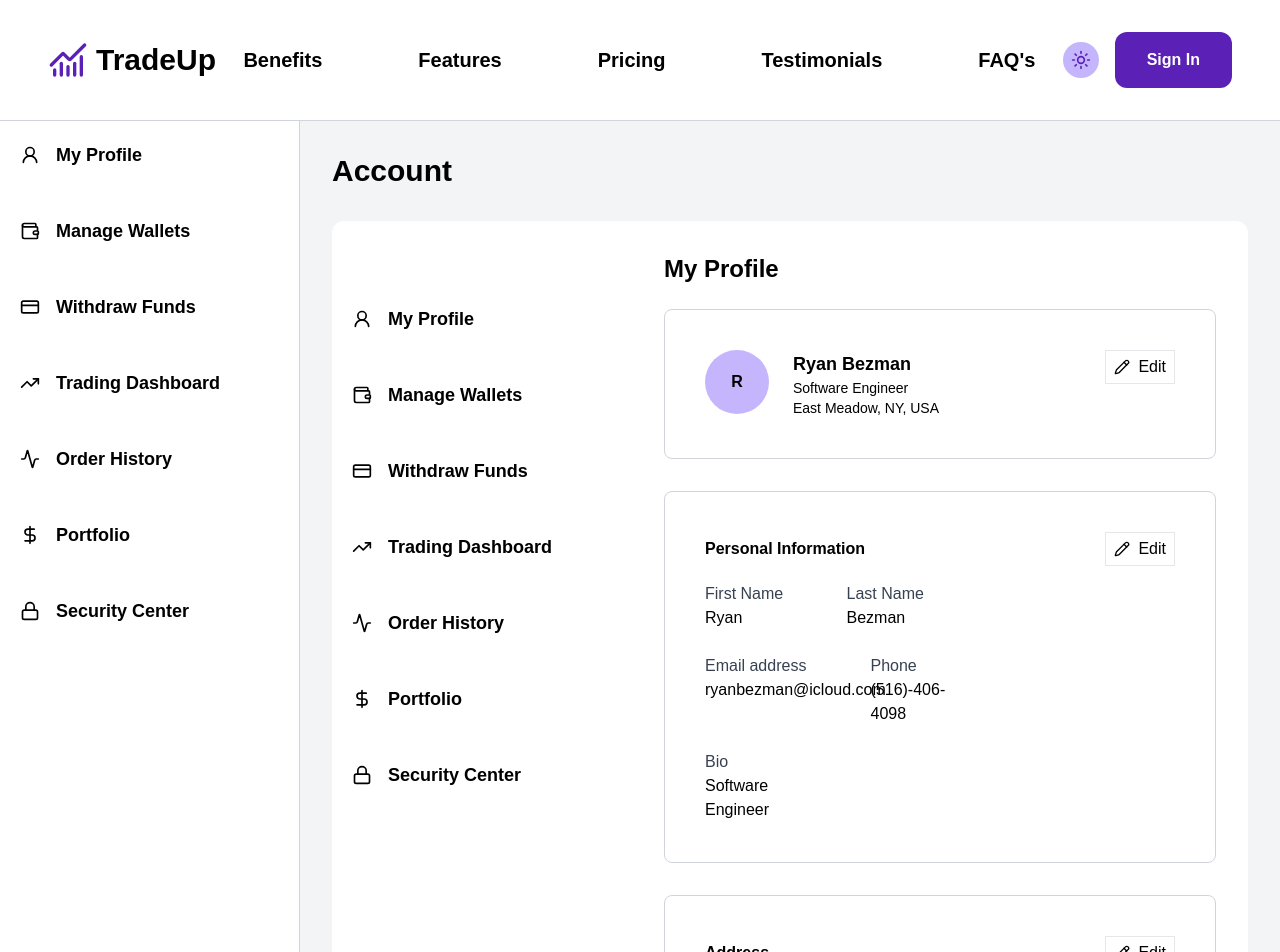
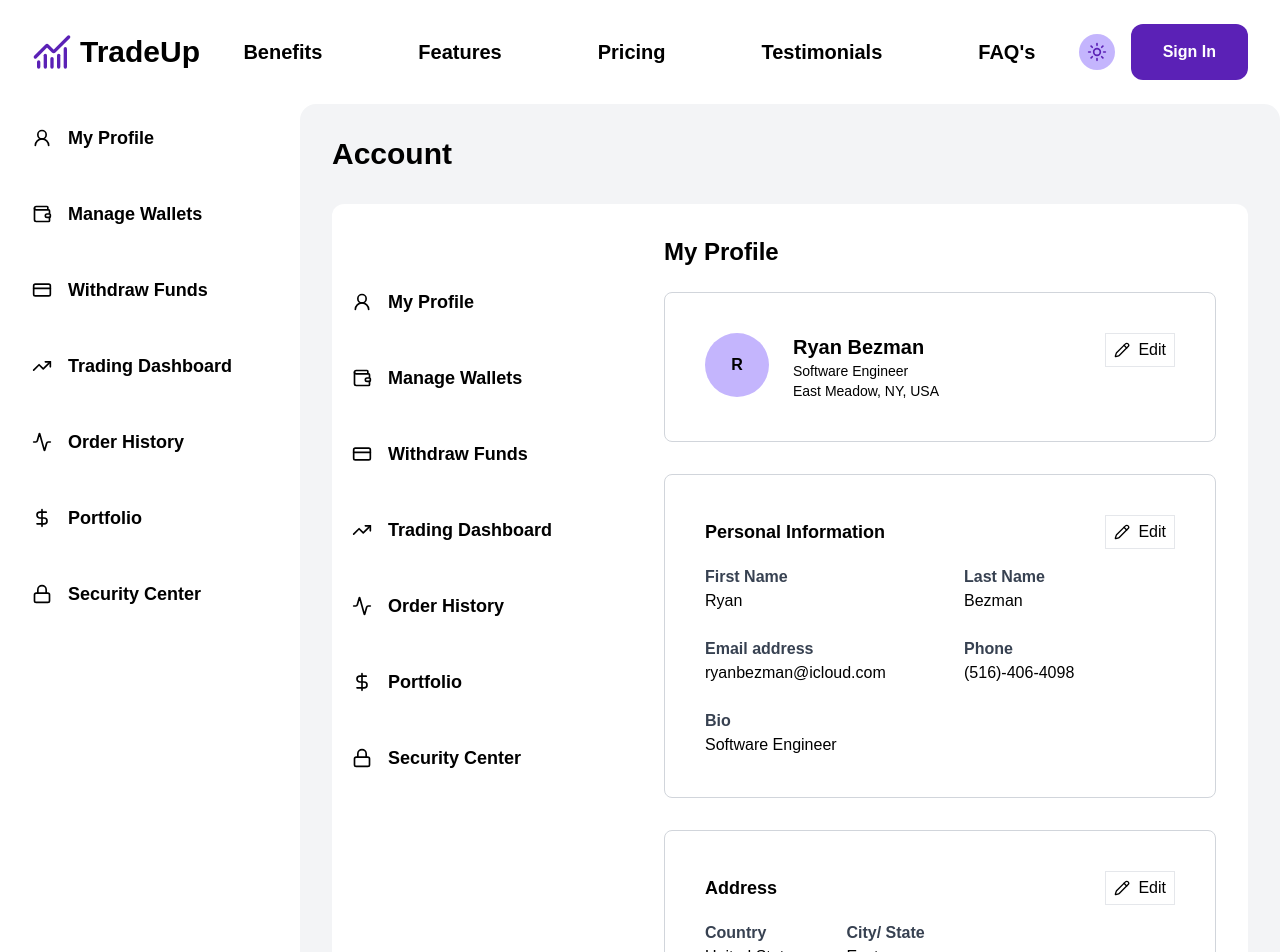
Before and after one commit to RyanBezman/TradeUp, a Next.js app: page /account in a window 1280 px wide. Shown: the top 952 px of the page. Built offline with nearby package versions, Linux system fonts and the light colour scheme.

Commit message:
removed borders from navbar and made the header shorter

```diff
--- a/src/app/Components/Home/hero.tsx
+++ b/src/app/Components/Home/hero.tsx
@@ -7,8 +7,8 @@ export function Hero() {
         <h1 className="text-7xl relative max-w-5xl text-center text-black dark:text-white font-semibold">
           Trade Smarter, Faster, and Securely with TradeUp
           <img
-            src="/Images/third.png"
-            className="absolute hidden -left-10 tablet:block top-80 h-[471px] w-[296px]"
+            src="/Images/wallahi.png"
+            className="absolute hidden -left-10 tablet:block top-80 h-[471px] w-[246px]"
             alt=""
           />
           <img
--- a/src/app/Components/Home/navbar.tsx
+++ b/src/app/Components/Home/navbar.tsx
@@ -7,7 +7,7 @@ const buttons = ["Benefits", "Features", "Pricing", "Testimonials", "FAQ's"];
 
 export function Navbar() {
   return (
-    <header className="flex w-full items-center border-b dark:border-gray-600 border-gray-300 justify-between px-12 py-8">
+    <header className="flex w-full items-center  dark:border-gray-600 border-gray-300 justify-between px-8 py-6">
       <div className="flex gap-2 items-center">
         <ChartNoAxesCombined
           className="h-10 w-10 cursor-pointer text-violet-800 dark:text-white hover:text-violet-600 dark:hover:text-gray-400
--- a/src/app/account/page.tsx
+++ b/src/app/account/page.tsx
@@ -26,18 +26,18 @@ export default function Account() {
     <div className="flex flex-col flex-1 min-h-screen">
       <Navbar />
       <div className="flex flex-1">
-        <div className="flex flex-col gap-2 min-w-[300px] border-r dark:border-gray-600 border-gray-300">
+        <div className="flex flex-col gap-2 min-w-[300px] ">
           {sideBarOptions.map((option) => (
             <div
               key={option.label}
-              className="dark:text-gray-400 text-black hover:dark:text-white hover:text-violet-600 font-semibold text-lg p-5 cursor-pointer flex items-center gap-4"
+              className="dark:text-gray-400 text-black hover:dark:text-white hover:text-violet-600 font-semibold text-lg p-5 px-8 cursor-pointer flex items-center gap-4"
             >
               <option.icon className="w-5 h-5" />
               {option.label}
             </div>
           ))}
         </div>
-        <div className="flex flex-col bg-gray-100 dark:bg-zinc-950 p-8 flex-1">
+        <div className="flex flex-col rounded-2xl bg-gray-100 dark:bg-zinc-950 p-8 flex-1">
           <h1 className="text-3xl font-bold dark:text-white text-black hover:dark:text-white hover:text-violet-600">
             Account
           </h1>
@@ -64,7 +64,7 @@ export default function Account() {
                       R
                     </button>
                     <div className="dark:text-gray-400 text-black">
-                      <h3 className="text-lg dark:text-white font-semibold">
+                      <h3 className="text-xl dark:text-white font-bold">
                         Ryan Bezman
                       </h3>
                       <p className="text-sm">Software Engineer</p>
@@ -78,7 +78,7 @@ export default function Account() {
                 </div>
                 <div className="w-full p-10 mt-8 flex flex-col justify-between border dark:border-gray-600 border-gray-300 rounded-lg">
                   <div className="flex justify-between flex-1 items-center">
-                    <h2 className="dark:text-gray-400 text-black font-semibold">
+                    <h2 className="dark:text-gray-400 text-lg text-black font-semibold">
                       Personal Information
                     </h2>
                     <button className="flex items-center h-8 px-2 py-4 gap-2 text-black hover:dark:text-white dark:text-gray-400 hover:text-violet-600 border">
@@ -86,16 +86,16 @@ export default function Account() {
                       <span>Edit</span>
                     </button>
                   </div>
-                  <div className="flex flex-col w-1/2">
+                  <div className="flex flex-col w-full min-[1611px]:w-1/2">
                     <div className="flex gap-12 flex-1 pt-4">
                       <div className="flex w-1/2 flex-col">
-                        <label className="text-gray-700 dark:text-gray-400">
+                        <label className="text-gray-700 font-semibold dark:text-gray-400">
                           First Name
                         </label>
                         <span className="text-black dark:text-white">Ryan</span>
                       </div>
                       <div className="flex flex-col w-1/2">
-                        <label className="text-gray-700 dark:text-gray-400">
+                        <label className="text-gray-700 font-semibold dark:text-gray-400">
                           Last Name
                         </label>
                         <span className="text-black dark:text-white">
@@ -105,7 +105,7 @@ export default function Account() {
                     </div>
                     <div className="flex gap-12 pt-6">
                       <div className="flex flex-col w-1/2">
-                        <label className="text-gray-700 dark:text-gray-400">
+                        <label className="text-gray-700  font-semibold dark:text-gray-400">
                           Email address
                         </label>
                         <span className="text-black dark:text-white">
@@ -113,7 +113,7 @@ export default function Account() {
                         </span>
                       </div>
                       <div className="flex flex-col w-1/2">
-                        <label className="text-gray-700 dark:text-gray-400">
+                        <label className="text-gray-700 font-semibold dark:text-gray-400">
                           Phone
                         </label>
                         <span className="text-black dark:text-white">
@@ -123,7 +123,7 @@ export default function Account() {
                     </div>
                     <div className="flex gap-12 pt-6">
                       <div className="flex flex-col w-1/2">
-                        <label className="text-gray-700 dark:text-gray-400">
+                        <label className="text-gray-700 font-semibold dark:text-gray-400">
                           Bio
                         </label>
                         <span className="text-black dark:text-white">
@@ -135,7 +135,7 @@ export default function Account() {
                 </div>
                 <div className="w-full p-10 mt-8 flex flex-col justify-between border dark:border-gray-600 border-gray-300 rounded-lg">
                   <div className="flex justify-between flex-1 items-center">
-                    <h2 className="dark:text-gray-400 text-black font-semibold">
+                    <h2 className="dark:text-gray-400 text-black font-semibold text-lg">
                       Address
                     </h2>
                     <button className="flex items-center h-8 px-2 py-4 gap-2 text-black hover:dark:text-white dark:text-gray-400 hover:text-violet-600 border">
@@ -146,7 +146,7 @@ export default function Account() {
                   <div className="flex flex-col w-1/2">
                     <div className="flex gap-12 flex-1 pt-4">
                       <div className="flex w-1/2 flex-col">
-                        <label className="text-gray-700 dark:text-gray-400">
+                        <label className="text-gray-700 dark:text-gray-400 font-semibold">
                           Country
                         </label>
                         <span className="text-black dark:text-white">
@@ -154,7 +154,7 @@ export default function Account() {
                         </span>
                       </div>
                       <div className="flex flex-col w-1/2">
-                        <label className="text-gray-700 dark:text-gray-400">
+                        <label className="text-gray-700 dark:text-gray-400 font-semibold">
                           City/ State
                         </label>
                         <span className="text-black dark:text-white">
@@ -164,7 +164,7 @@ export default function Account() {
                     </div>
                     <div className="flex gap-12 pt-6">
                       <div className="flex flex-col w-1/2">
-                        <label className="text-gray-700 dark:text-gray-400">
+                        <label className="text-gray-700 dark:text-gray-400 font-semibold">
                           Postal Code
                         </label>
                         <span className="text-black dark:text-white">
```
Also changed, not shown: public/Images/wallahi.png (added).
